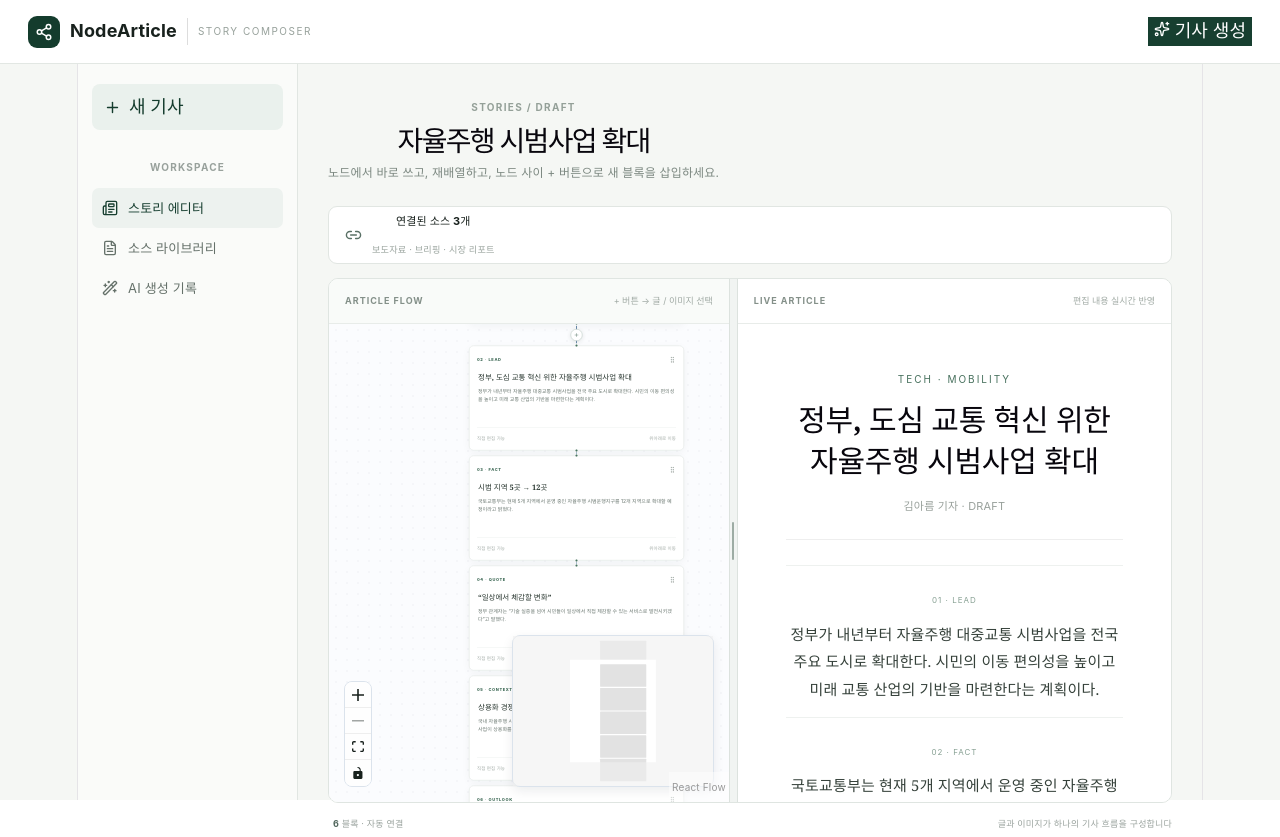
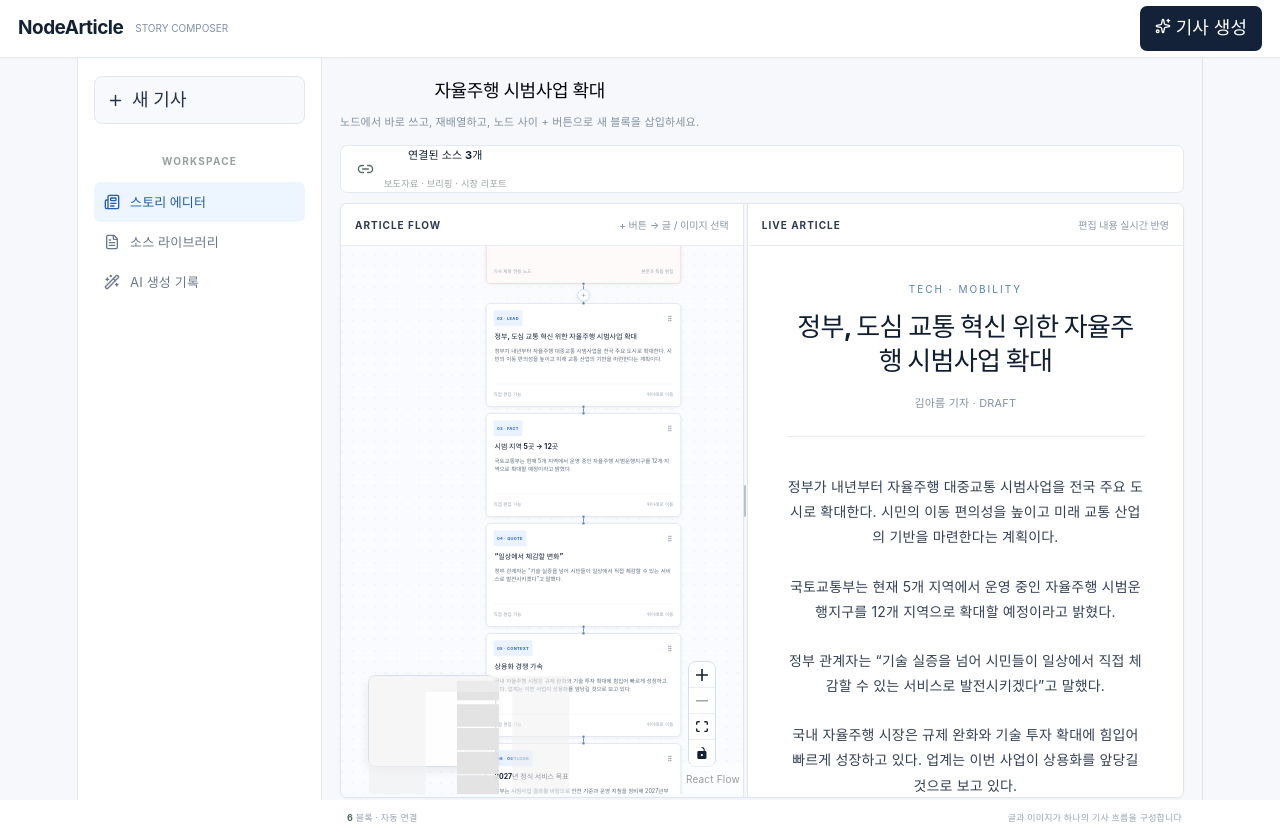
Before and after one commit to Tig0w0/NodeArticle, a React (Vite) app: page / in a window 1280 px wide. Built offline with nearby package versions, Linux system fonts and the light colour scheme.

Commit message:
Restyle demo to match graph concept

```diff
--- a/src/App.css
+++ b/src/App.css
@@ -12,3 +12,47 @@
 .evidenceEdge .react-flow__edge-path{stroke:#91a4b8;stroke-width:1.35;stroke-dasharray:4 3}
 .react-flow__minimap{border:1px solid #dbe3ec;border-radius:8px;box-shadow:0 4px 12px rgba(15,23,42,.08)}
 .react-flow__controls{border:1px solid #dbe3ec;border-radius:8px;overflow:hidden;box-shadow:none}
+
+/* 2026 concept visual refresh */
+:root{--ink:#142033;--muted:#738097;--line:#dfe6ef;--panel:#fff;--canvas:#f8fbff;--blue:#3b82f6}
+body{color:var(--ink);background:#f6f8fb}
+header{height:58px;padding:0 18px;border-color:#e5eaf1;box-shadow:0 1px 0 rgba(15,23,42,.02)}
+.brand{gap:8px}.brand b{font-size:19px;letter-spacing:-.5px}.brand>span{color:#8090a8;border:0;padding-left:4px;letter-spacing:0;font-size:10px}.mark{display:none}
+.primary{background:#132238;border-radius:7px;padding:9px 15px}
+aside{top:58px;width:244px;padding:18px 16px;background:#fff;border-color:#e5eaf1}
+.new{background:#f7f9fc;color:#24334a;border:1px solid #e2e8f0}
+nav a{color:#69778c}.active{background:#edf5ff!important;color:#255ca8!important}
+main{margin-left:244px;padding:78px 18px 12px;height:100vh}
+.topline{max-width:none;margin:0 0 10px}.crumb{display:none}.topline h1{font-family:Inter,Pretendard,sans-serif;font-size:18px;letter-spacing:-.4px;margin:0 0 5px}.topline p{font-size:11px;color:#8491a4}
+.sourcebar{max-width:none;margin:10px 0;height:48px;border-color:#e3e9f1;border-radius:7px}
+.workspace{max-width:none;margin:0;height:calc(100vh - 205px);border-color:#dfe6ef;border-radius:7px;box-shadow:0 1px 3px rgba(15,23,42,.03)}
+.graphPane{background:var(--canvas)}.graphCanvasPane .flowWrap{background:#f9fbfe}
+.paneHead{height:42px;background:#fff;border-color:#e7ecf2;padding:0 14px;color:#2d3b50;font-size:10px;font-weight:700}
+.paneHead span{color:#8b97a8;font-weight:500}
+.splitter{width:5px;background:#f5f7fa;border-color:#e3e8ef}.splitter div{height:32px;background:#b9c3d0}
+.node{width:390px;border:1px solid #cfd9e7;border-radius:9px;padding:13px 14px 10px;box-shadow:0 2px 7px rgba(30,50,80,.06);background:#fff}
+.nodeTop{color:#8a98aa}.tag{display:inline-flex;align-items:center;padding:3px 7px;border-radius:4px;background:#eaf2ff;color:#3973c6;font-size:8px;letter-spacing:.6px}
+.tag.title{background:#ffe9eb;color:#d84f5f}.tag.image{background:#eee8ff;color:#7c5ce1}
+.titleNode{border-color:#f0bfc5;background:#fffafa}
+.nodeTitle{font-family:Inter,Pretendard,sans-serif;font-size:14px;font-weight:700;color:#172337}
+.nodeBody{font:11px/1.55 Inter,Pretendard,sans-serif;color:#5f6e82;min-height:60px}
+.headlineInput{font:700 16px/1.35 Inter,Pretendard,sans-serif;color:#172337}
+.nodefoot{border-color:#edf1f5;color:#96a2b2}
+.react-flow__handle{width:7px;height:7px;background:#6383a8;border:1.5px solid #fff}
+.articleEdge .react-flow__edge-path{stroke:#6f8eae;stroke-width:1.7}
+.evidenceEdge .react-flow__edge-path{stroke:#7f98b5;stroke-width:1.25;stroke-dasharray:none}
+.evidenceNode{width:154px;padding:9px 10px;border:1px solid #cbd7e6;border-radius:8px;background:#fff;box-shadow:0 2px 5px rgba(30,50,80,.05);font-size:10px}
+.evidenceNode b{color:#27364b;font-size:10px}.evidenceNode span{font-size:9px;color:#8190a4}
+.react-flow__background pattern circle{fill:#cbd5e1}
+.react-flow__minimap{left:12px!important;right:auto!important;bottom:12px!important;width:128px!important;height:92px!important;background:#fff!important;border-color:#d5deea;opacity:.94}
+.react-flow__controls{left:auto!important;right:12px!important;bottom:12px!important;border-color:#d5deea}
+.articlePane article{max-width:620px;padding:30px 38px 60px}
+.articlePane article h2{font:700 26px/1.3 Inter,Pretendard,sans-serif;letter-spacing:-.7px;color:#111d30}
+.kicker{color:#5580b5}.by{color:#8491a4;border-color:#e9edf2}
+.articlePara{border:0;padding:12px 0}.articlePara small{display:none}.articlePara p{font:14px/1.8 Inter,Pretendard,sans-serif;color:#344155;margin:0}
+.articleImage{border:0;border-radius:7px;background:linear-gradient(135deg,#e8eef5,#f6f8fb);min-height:190px}
+.articlePane figcaption{font-size:9px;color:#8793a4}
+.insertPlus{border-color:#b9c9da;color:#52779f}.insertPlus:hover{background:#edf5ff;border-color:#7ea4cc}
+.insertMenu{border-color:#d6e0eb}.insertMenu button{background:#f4f7fb;color:#40536a}
+footer{max-width:none;margin:7px 2px;color:#98a3b2}
+@media(max-width:1100px){aside{display:none}main{margin-left:0}.node{width:340px}}
```
